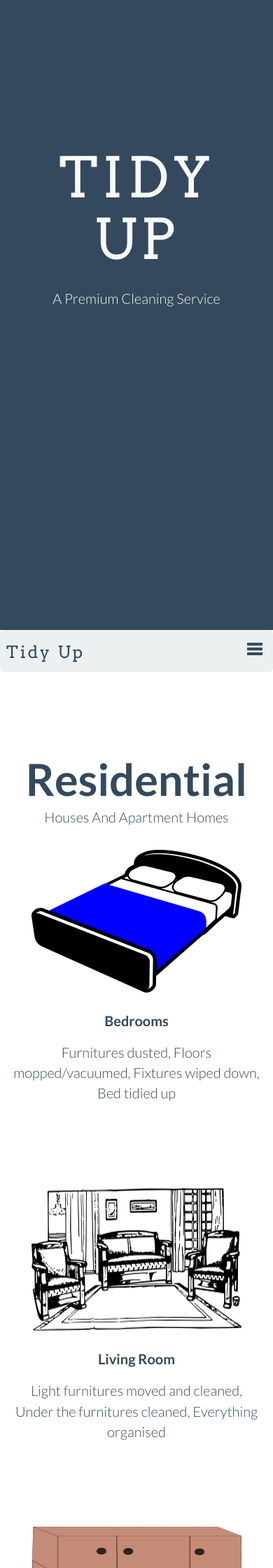
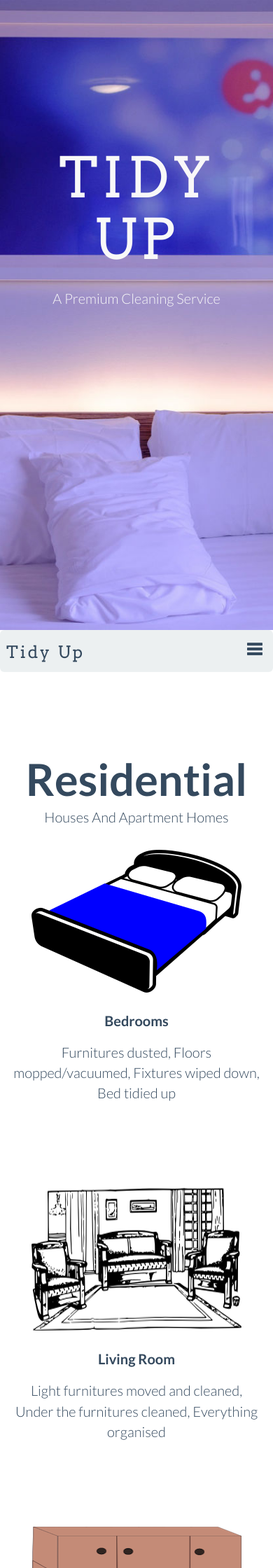
Before and after one commit to ianmd/tidy_up, a Jekyll site: the page built from index.md, in a window 390 px wide. Shown: the top 2240 px of the page at 70% size. Built offline with Jekyll 4.4.1, drawn with Linux system fonts in a browser that asks for light colours.

Commit message:
save files

```diff
--- a/css/general.css
+++ b/css/general.css
@@ -1076,7 +1076,7 @@ color: #ECEBEB;
 			padding-top: 50px;
 			padding-bottom: 50px;
 			color: #f8f8f8;
-		    background-image: none;
+		    background-image: url(../img/intro/intro5.jpg) no-repeat center center;
 			background-size: cover;
 			text-align: center;
 			background-color: #34495e;
```
